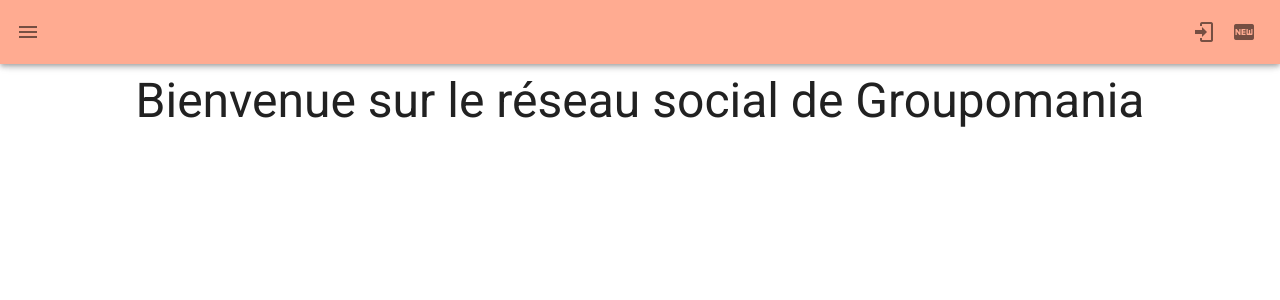
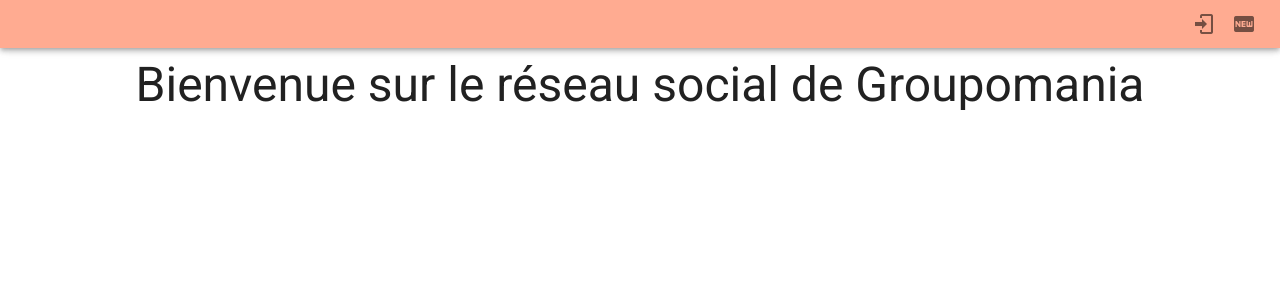
Before and after one commit to AxelCOCHELIN/P7-Groupomania, a Vue app in the folder frontend/: page / in a window 1280 px wide. Shown: the top 300 px of the page. Built offline with nearby package versions, Linux system fonts and the light colour scheme.

Commit message:
finish code

```diff
--- a/frontend/src/components/Navbar.vue
+++ b/frontend/src/components/Navbar.vue
@@ -1,6 +1,10 @@
 <template>
-  <v-app-bar app color="deep-orange lighten-3" class="headline text-uppercase">
-    <v-app-bar-nav-icon></v-app-bar-nav-icon>
+  <v-app-bar
+    app
+    color="deep-orange lighten-3"
+    dense
+    class="headline text-uppercase"
+  >
     <v-toolbar-title>
       <router-link to="/">
         <v-img
@@ -33,9 +37,7 @@
 
     <v-spacer></v-spacer>
     <div class="title" v-if="currentUser.username">
-      <v-btn text to="/profile"
-        >{{ currentUser.username }} <v-icon>mdi-account-circle</v-icon></v-btn
-      >
+      <v-btn text class="hidden-xs-only">{{ currentUser.username }}</v-btn>
 
       <v-tooltip bottom>
         <template v-slot:activator="{ on, attrs }">
@@ -47,6 +49,7 @@
             v-bind="attrs"
             v-on="on"
             to="/feed"
+            class="hidden-xs-only"
             ><v-icon>mdi-newspaper-variant-outline</v-icon></v-btn
           ></template
         ><span dark color="black">Fil d'actualité</span></v-tooltip
@@ -117,5 +120,10 @@
   computed: {
     ...mapState(["currentUser"]),
   },
+  data() {
+    return {
+      drawer: false,
+    };
+  },
 };
 </script>
--- a/frontend/src/views/Home.vue
+++ b/frontend/src/views/Home.vue
@@ -3,7 +3,13 @@
     <h1 class="text-center display-2">
       Bienvenue sur le réseau social de Groupomania
     </h1>
-    <v-img d-flex shrink-1 src="../assets/icon-above-font.png"></v-img>
+    <v-card elevation="0" class="d-flex justify-center"
+      ><v-img
+        contain
+        max-width="50%"
+        src="../assets/icon-above-font.png"
+      ></v-img
+    ></v-card>
   </v-container>
 </template>
 
```
